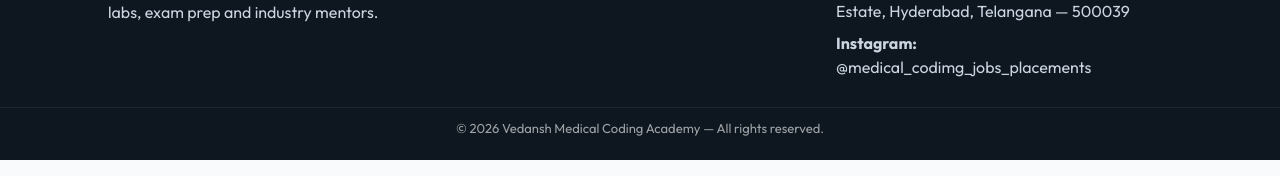
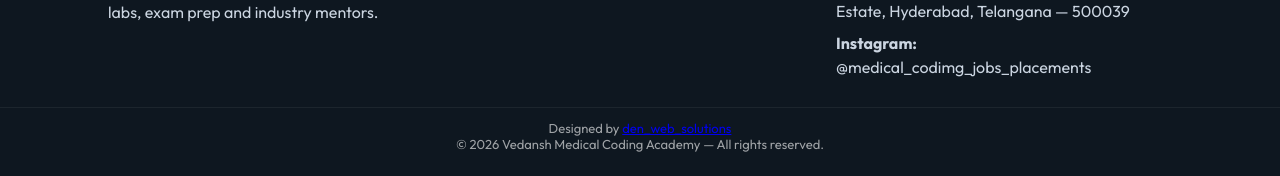
Before and after one commit to Rajuden999/edansh-academy, a plain HTML site: page index.html in a window 1280 px wide. Shown: the part 5316-5492 px from the top of the page. Drawn offline with Linux system fonts and the light colour scheme.

Commit message:
Update index.html

```diff
--- a/index.html
+++ b/index.html
@@ -220,6 +220,7 @@
 
     <div class="footer-bottom">
       <div class="container">
+        <p>Designed by <a href="https://www.instagram.com/den_web_solutions" target="_blank" rel="noopener">den_web_solutions</a></p>
         <p>© <span id="year"></span> Vedansh Medical Coding Academy — All rights reserved.</p>
       </div>
     </div>
```
